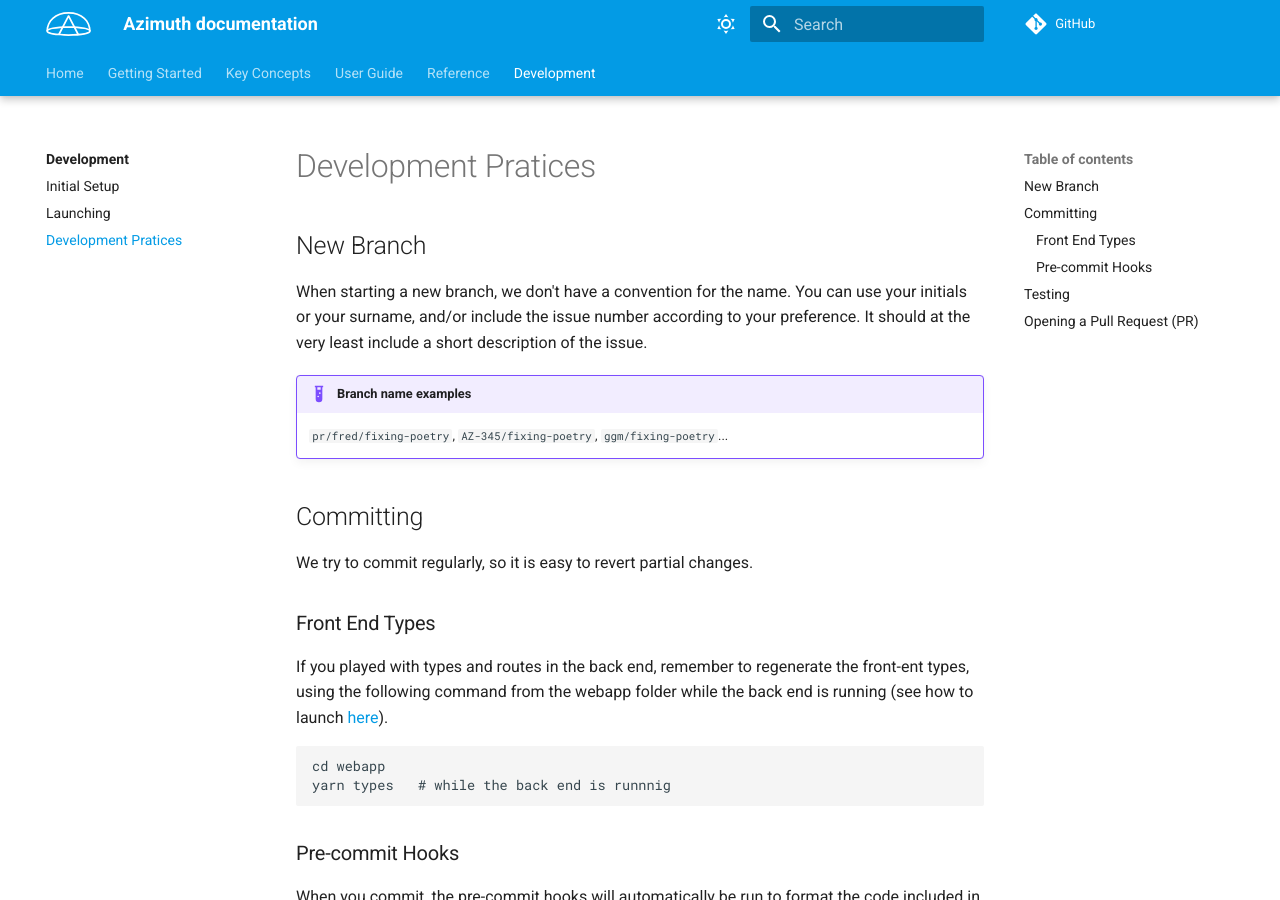
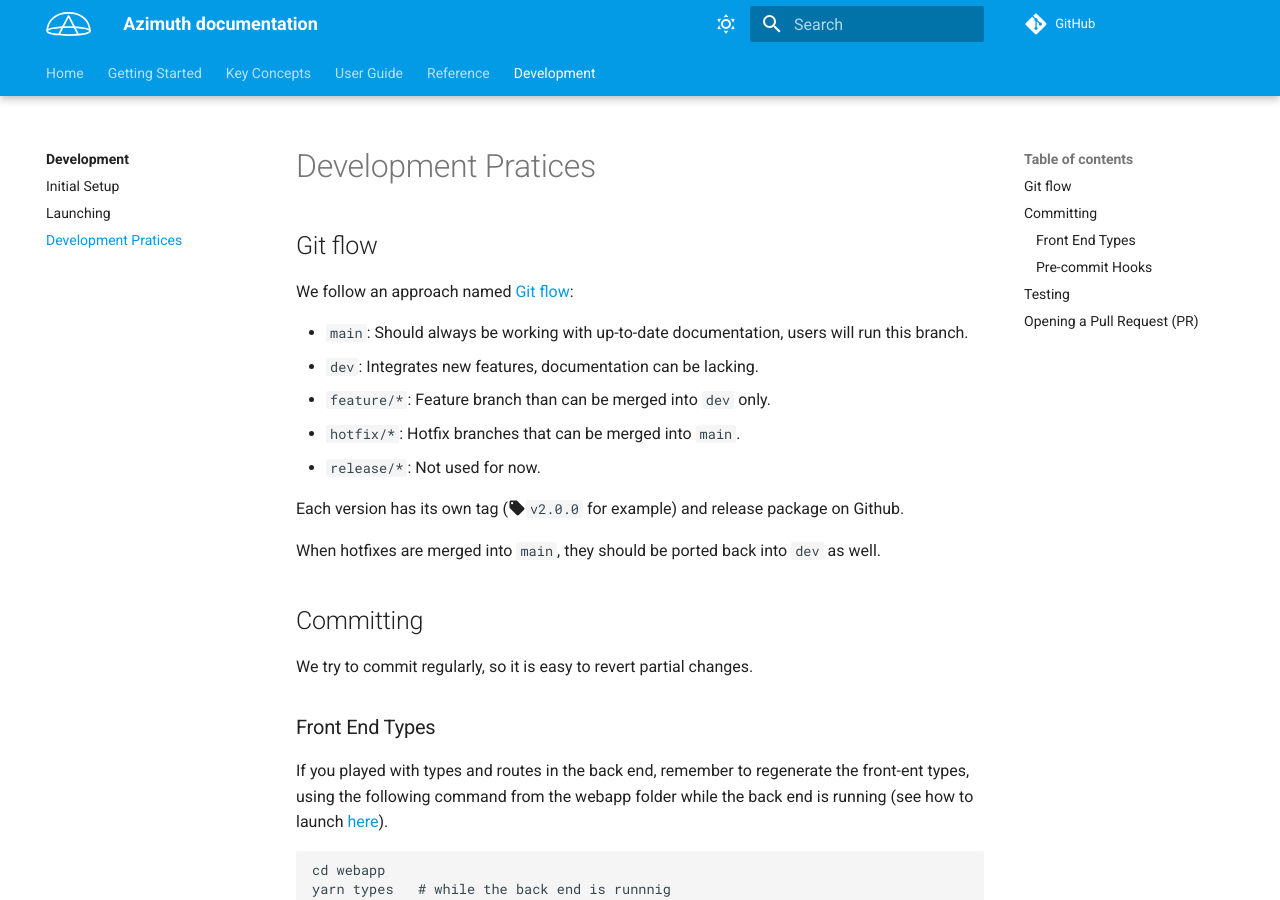
Before and after one commit to ServiceNow/azimuth, an MkDocs documentation site: the page built from docs/docs/development/dev-practices.md, in a window 1280 px wide and 900 px high. Built offline with MkDocs 1.6.1 and Material for MkDocs 9.7.7, drawn with Linux system fonts in a browser that asks for light colours; comment, search, counter and statistics services are not loaded.

Commit message:
Add Git flow instruction to documentation (#63)
* Add Git flow instruction to documentation

* Update docs/docs/development/dev-practices.md

```diff
--- a/docs/docs/development/dev-practices.md
+++ b/docs/docs/development/dev-practices.md
@@ -1,12 +1,18 @@
 # Development Pratices
 
-## New Branch
-When starting a new branch, we don't have a convention for the name.
-You can use your initials or your surname, and/or include the issue number according to your preference.
-It should at the very least include a short description of the issue.
+## Git flow
 
-!!! example "Branch name examples"
-    `pr/fred/fixing-poetry`, `AZ-345/fixing-poetry`, `ggm/fixing-poetry`...
+We follow an approach named [Git flow](https://www.atlassian.com/git/tutorials/comparing-workflows/gitflow-workflow):
+
+* `main`: Should always be working with up-to-date documentation, users will run this branch.
+* `dev`: Integrates new features, documentation can be lacking.
+* `feature/*`: Feature branch than can be merged into `dev` only.
+* `hotfix/*`: Hotfix branches that can be merged into `main`.
+* `release/*`: Not used for now.
+
+Each version has its own tag (:material-tag:`v2.0.0` for example) and release package on Github.
+
+When hotfixes are merged into `main`, they should be ported back into `dev` as well.
 
 ## Committing
 We try to commit regularly, so it is easy to revert partial changes.
```
